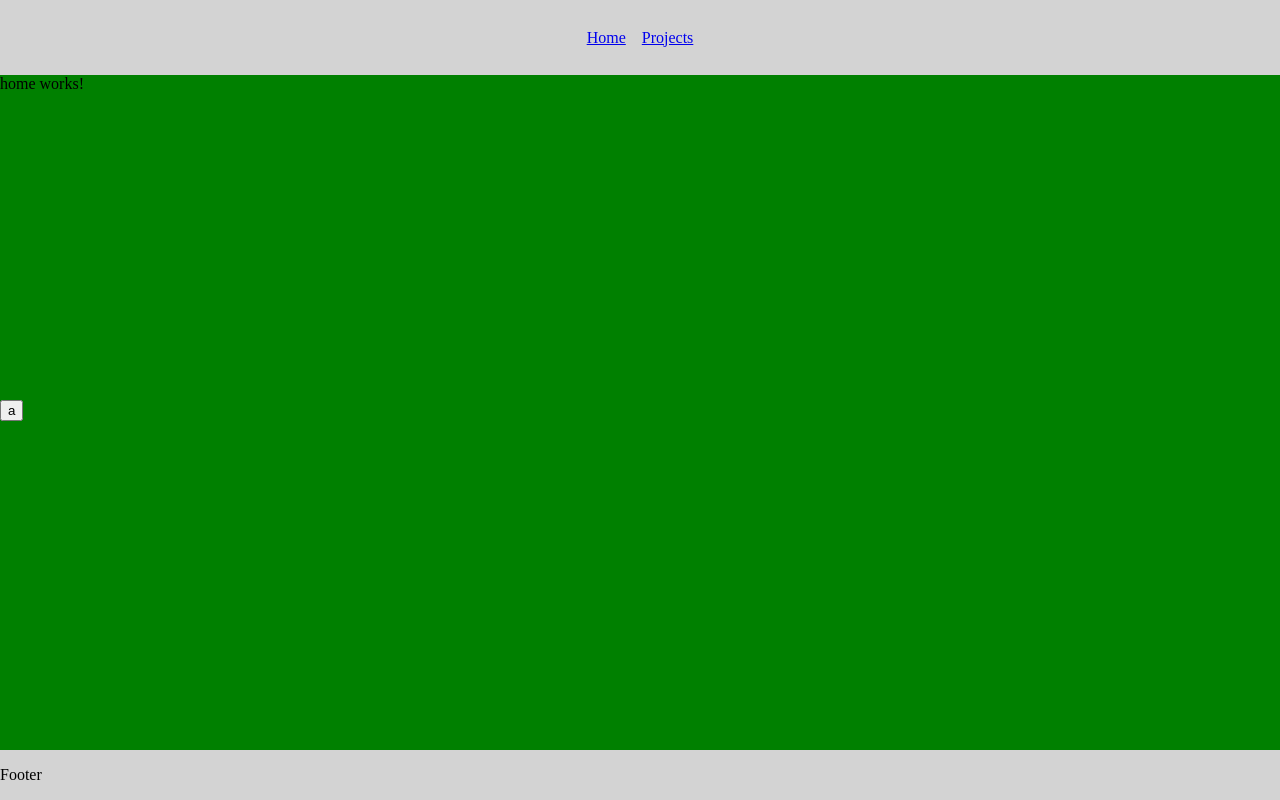
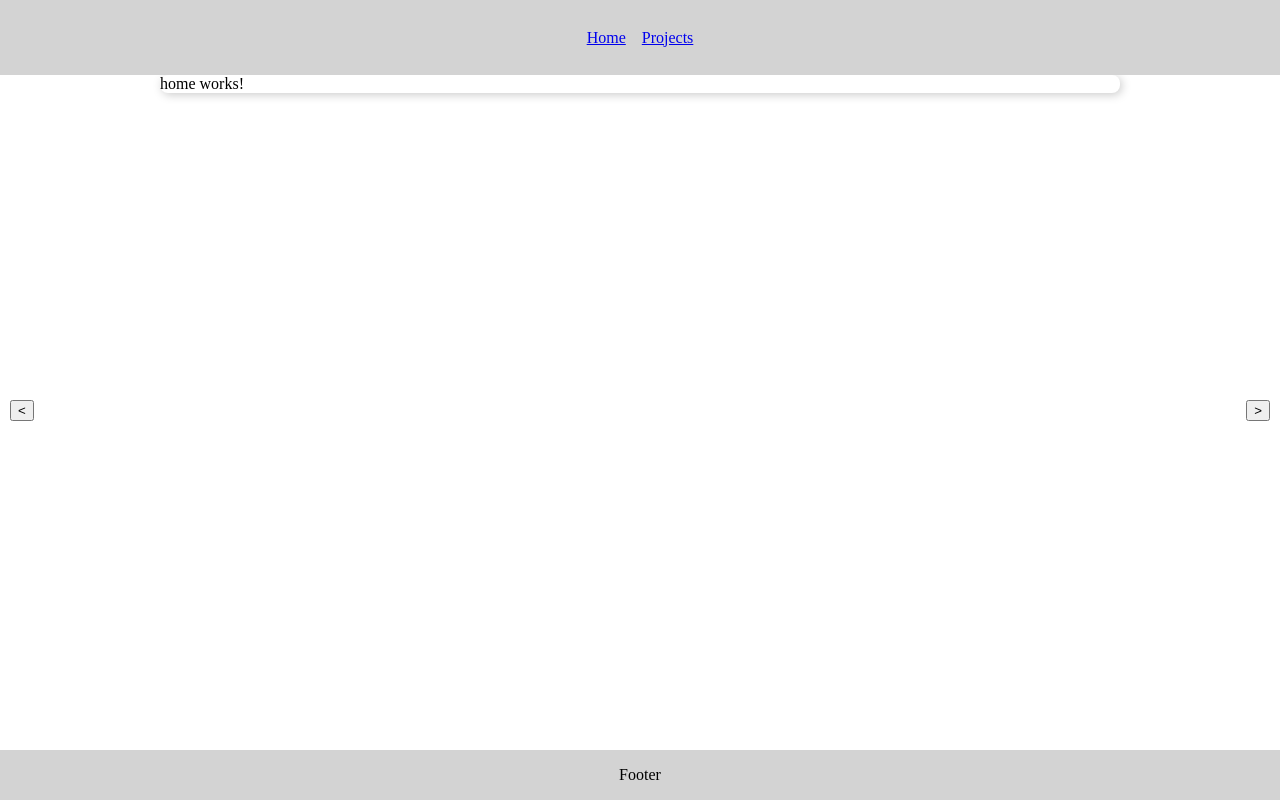
Before and after one commit to yassck02/portfolio, an Angular app: page /home in a window 1280 px wide. Built offline with nearby package versions, Linux system fonts and the light colour scheme.

Commit message:
Updated fixed elements and moved floating element component to main

```diff
--- a/src/app/app.component.css
+++ b/src/app/app.component.css
@@ -1,4 +1,14 @@
 button {
     top: 50%;
-    position: absolute;
+    position: fixed;
+    cursor: pointer;
 }
+
+.main {
+    box-shadow: 2px 2px 10px #ccc;
+    background-color: white;
+    border-radius: 8px;
+    width: 75%;
+    height: 75%;
+    margin: auto;
+}
--- a/src/app/app.component.html
+++ b/src/app/app.component.html
@@ -1,10 +1,12 @@
 
 <cy-navbar [links]="navLinks"></cy-navbar>
 
-<button>b</button>
+<button style="left: 10px"><</button>
 
-<router-outlet></router-outlet>
+<div class="main">
+    <router-outlet></router-outlet>
+</div>
 
-<button>a</button>
+<button style="right: 10px">></button>
 
 <cy-footer></cy-footer>
--- a/src/app/elements/footer/footer.element.css
+++ b/src/app/elements/footer/footer.element.css
@@ -4,4 +4,6 @@
     height: 50px;
     bottom: 0px;
     position: fixed;
+    text-align: center;
+    vertical-align: middle;
 }
--- a/src/app/elements/navbar/navbar.element.css
+++ b/src/app/elements/navbar/navbar.element.css
@@ -3,7 +3,7 @@
     height: 75px;
     top: 0px;
     display: flex;
-    position: absolute;
+    position: fixed;
     text-align: center;
     vertical-align: middle;
     background-color: lightgray;
--- a/src/app/pages/projects/projects.page.html
+++ b/src/app/pages/projects/projects.page.html
@@ -1 +1 @@
-<p>projects works!</p>
+<p>Projects page</p>
--- a/src/styles.css
+++ b/src/styles.css
@@ -2,11 +2,4 @@
 
 body {
     margin: 75px 0px 50px 0px;
-    background-color: green;
 }
-
-.float {
-    box-shadow: 2px 2px 10px #ccc;
-    background-color: white;
-    border-radius: 8px;
-}
```
